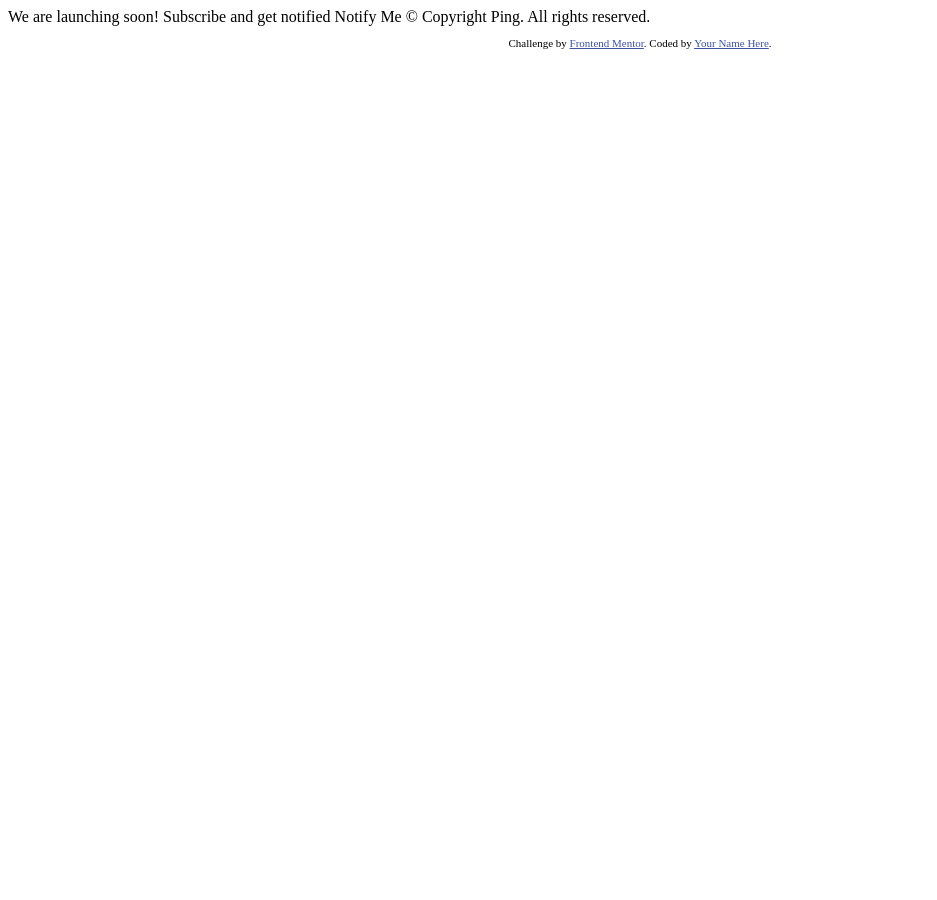
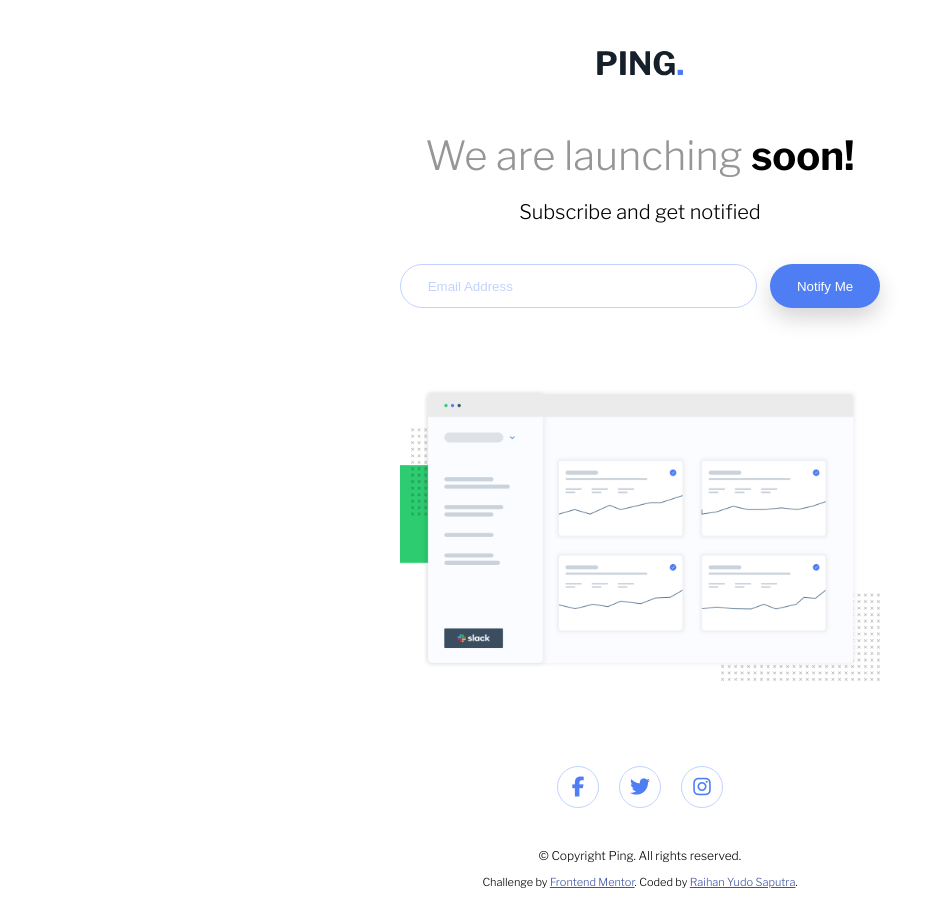
Before and after one commit to RaihanStark/ping-coming-soon-page, a plain HTML site: page index.html in a window 1280 px wide. Shown: the whole page, without its empty margins (0-937 px from the left). Before the commit the page ends 800 px from the top, so only its background shows below. Drawn offline with nearby package versions, Linux system fonts and the light colour scheme.

Commit message:
finish desktop version

```diff
--- a/index.html
+++ b/index.html
@@ -1,34 +1,80 @@
 <!DOCTYPE html>
 <html lang="en">
   <head>
-  <meta charset="UTF-8">
-  <meta name="viewport" content="width=device-width, initial-scale=1.0"> <!-- displays site properly based on user's device -->
+    <meta charset="UTF-8" />
+    <meta name="viewport" content="width=device-width, initial-scale=1.0" />
+    <!-- displays site properly based on user's device -->
 
-  <link rel="icon" type="image/png" sizes="32x32" href="./images/favicon-32x32.png">
+    <link
+      rel="icon"
+      type="image/png"
+      sizes="32x32"
+      href="./images/favicon-32x32.png"
+    />
 
     <title>Frontend Mentor | Ping coming soon page</title>
 
     <!-- Feel free to remove these styles or customise in your own stylesheet 👍 -->
     <style>
-    .attribution { font-size: 11px; text-align: center; }
-    .attribution a { color: hsl(228, 45%, 44%); }
+      .attribution {
+        font-size: 11px;
+        text-align: center;
+      }
+      .attribution a {
+        color: hsl(228, 45%, 44%);
+      }
     </style>
+    <script src="https://kit.fontawesome.com/1ed759335a.js" crossorigin="anonymous"></script>
+
+    <link rel="stylesheet" href="assets/css/style.css" />
   </head>
   <body>
 
-  We are launching soon!
+    <div class="container">
+      <header>
+        <div class="logo">
+          <img src="images/logo.svg" alt="" srcset="">
+        </div>
+        <h1>
+          We are launching <span class="bold"> soon!</span>
+        </h1>
+        <p>
+          Subscribe and get notified
+        </p>
 
-  Subscribe and get notified
+        <div class="notify-form">
+          <input type="email" placeholder="Email Address" name="email" id="email" />
+          <button>Notify Me</button>
+        </div>
+      </header>
 
-  Notify Me
+      <img class="hero" src="images/illustration-dashboard.png" alt="" srcset="" />
+      </div>
 
-  &copy; Copyright Ping. All rights reserved.
+      <div class="social-media">
+        <ul>
+          <li>
+            <i class="fab fa-facebook-f"></i>
+          </li>
+          <li>
+            <i class="fab fa-twitter"></i>
+          </li>
+          <li>
+            <i class="fab fa-instagram"></i>
+          </li>
+        </ul>
+      </div>
 
       <footer>
+        <p id="copyright">&copy; Copyright Ping. All rights reserved.</p>
         <p class="attribution">
-      Challenge by <a href="https://www.frontendmentor.io?ref=challenge" target="_blank">Frontend Mentor</a>.
-      Coded by <a href="#">Your Name Here</a>.
+          Challenge by
+          <a href="https://www.frontendmentor.io?ref=challenge" target="_blank"
+            >Frontend Mentor</a
+          >. Coded by <a href="#">Raihan Yudo Saputra</a>.
         </p>
       </footer>
+    </div>
+
   </body>
 </html>
--- /dev/null
+++ b/style.scss
@@ -0,0 +1,120 @@
+@import url("https://fonts.googleapis.com/css2?family=Libre+Franklin:wght@300;600;700&display=swap");
+
+// Colors
+
+$Blue: hsl(223, 87%, 63%);
+$PaleBlue: hsl(223, 100%, 88%);
+$LightRed: hsl(354, 100%, 66%);
+$Gray: hsl(0, 0%, 59%);
+$VeryDarkBlue: hsl(209, 33%, 12%);
+
+body {
+  margin: 0;
+  text-align: center;
+  font-family: "Libre Franklin", sans-serif;
+  font-size: 20px;
+}
+
+.container {
+  margin: 0 20em 0 20em;
+}
+
+header {
+  .logo {
+    margin: 2.5em 0 2.5em 0;
+  }
+
+  h1 {
+    font-weight: 300;
+    color: $Gray;
+    margin: 0;
+  }
+
+  .bold {
+    font-weight: 700;
+    color: black;
+  }
+
+  p {
+    font-weight: 300;
+    margin: 1em 0 1em 0;
+  }
+}
+
+.notify-form {
+  display: flex;
+  margin: 2em 0 4em 0;
+  input {
+    width: 75%;
+    height: 3em;
+
+    padding-left: 2em;
+
+    border-radius: 3em;
+    border-style: none;
+    border: 1px solid $PaleBlue;
+
+    &::placeholder {
+      color: $PaleBlue;
+    }
+  }
+
+  button {
+    width: 25%;
+
+    border-radius: 3em;
+    border-style: none;
+
+    background-color: $Blue;
+    color: white;
+
+    margin-left: 1em;
+
+    -webkit-box-shadow: 0px 10px 21px 0px rgba(0, 0, 0, 0.17);
+    -moz-box-shadow: 0px 10px 21px 0px rgba(0, 0, 0, 0.17);
+    box-shadow: 0px 10px 21px 0px rgba(0, 0, 0, 0.17);
+
+    &:hover {
+      background-color: hsl(223, 83%, 72%);
+    }
+  }
+}
+
+.social-media {
+  margin-top: 4em;
+  margin-bottom: 2em;
+  ul {
+    display: flex;
+    justify-content: center;
+    list-style-type: none;
+    padding: 0;
+    li {
+      margin: 0 0.5em 0 0.5em;
+      border: 1px solid $PaleBlue;
+      border-radius: 100%;
+      transition: all ease-in-out 200ms;
+      &:hover {
+        background-color: $Blue;
+
+        i {
+          color: white;
+        }
+      }
+      i {
+        color: $Blue;
+        padding: 0.5em;
+        width: 1em;
+      }
+    }
+  }
+}
+
+footer {
+  #copyright {
+    font-size: 0.6em;
+  }
+}
+
+.hero {
+  width: 100%;
+}
```
Also changed, not shown: assets/css/style.css (added). Lines whose indentation alone changed are shown as unchanged.
